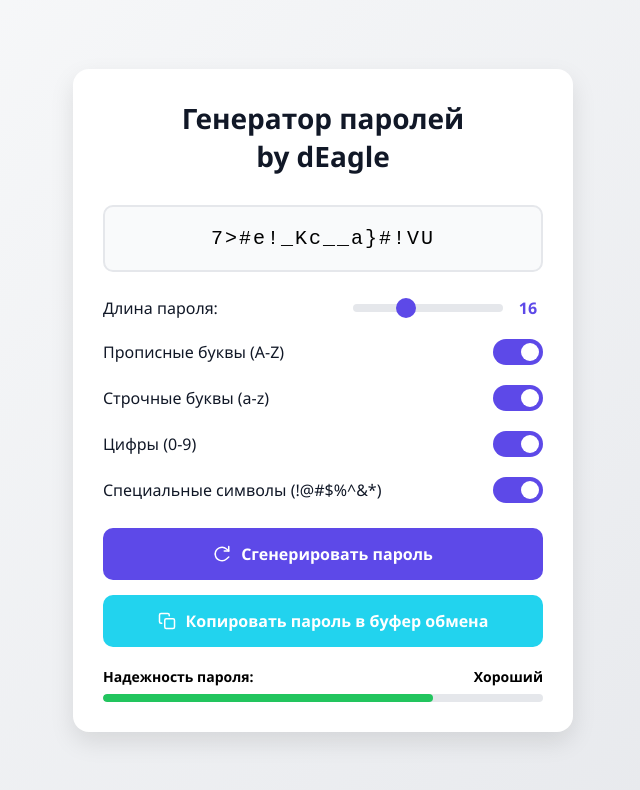
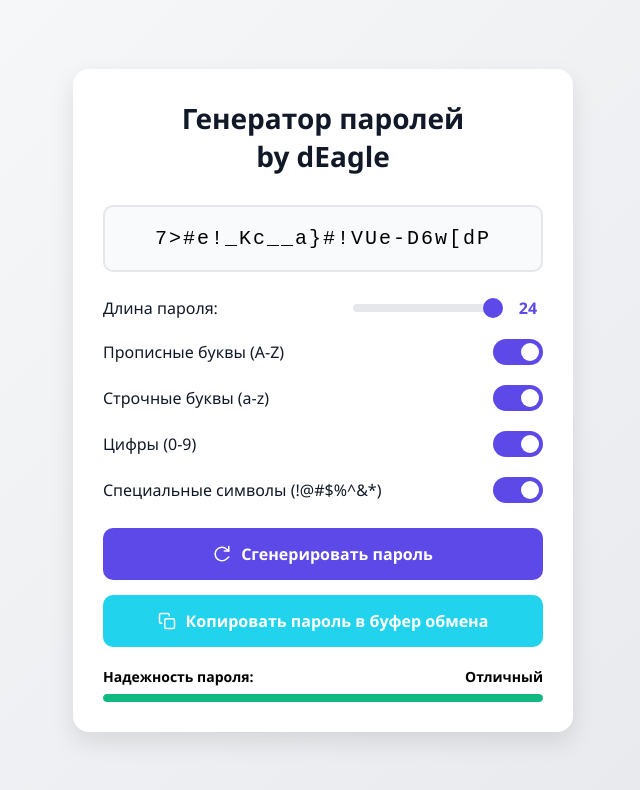
Before and after one commit to dEagleProg/dEagleGenerator-V2, a plain HTML site: page index.html in a window 1280 px wide. Shown: the whole page, without its empty margins (317-957 px from the left). Drawn offline with Linux system fonts and the light colour scheme.

Commit message:
edit pass length

```diff
--- a/index.html
+++ b/index.html
@@ -338,8 +338,8 @@
             <div class="control-group">
                 <label for="passwordLength">Длина пароля:</label>
                 <div class="length-container">
-                    <input type="range" id="passwordLength" min="12" max="24" value="16">
-                    <div class="length-display" id="lengthValue">16</div>
+                    <input type="range" id="passwordLength" min="12" max="24" value="24">
+                    <div class="length-display" id="lengthValue">24</div>
                 </div>
             </div>
 
```
